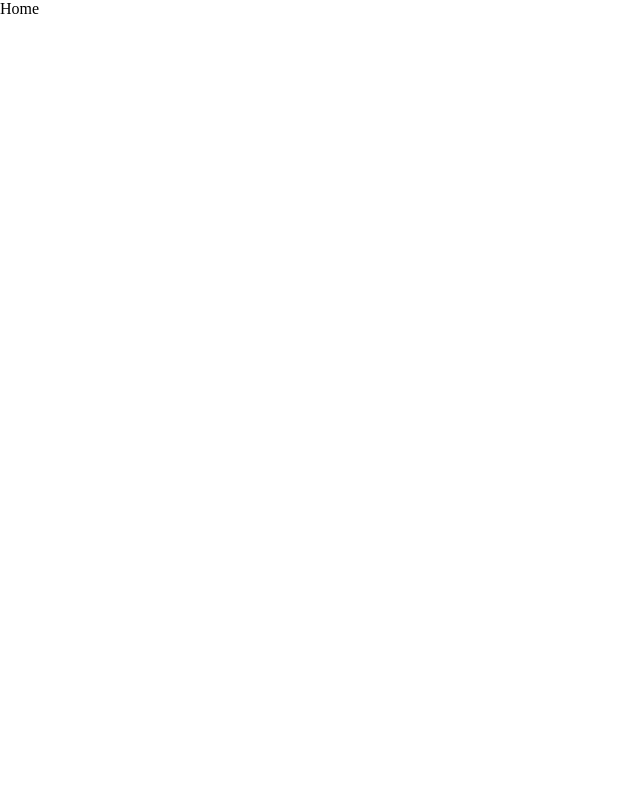
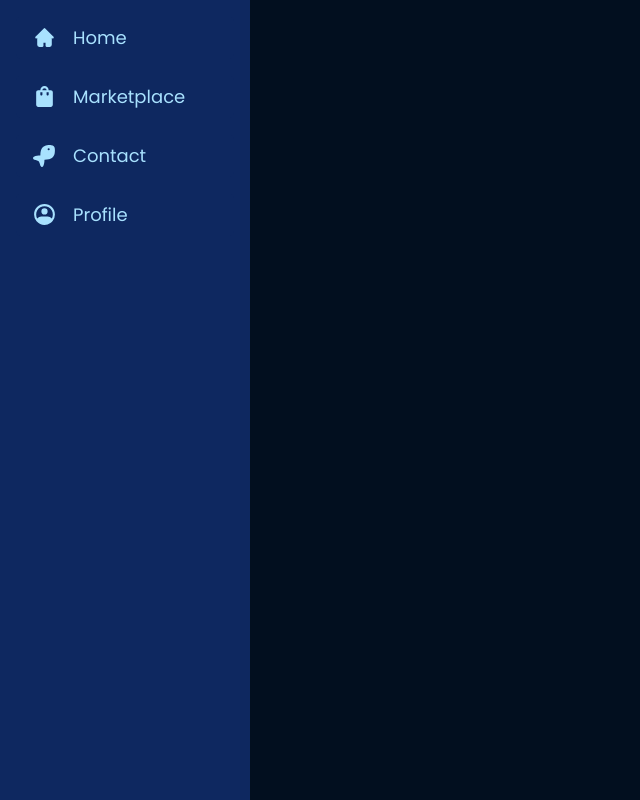
Before and after one commit to swiftee19/Reef-Rascals, a React (Vite) app in the folder src/Reef_Rascals_frontend/: page / in a window 1280 px wide. Shown: the whole page, without its empty margins (0-640 px from the left). Built offline with nearby package versions, Linux system fonts and the light colour scheme.

Commit message:
Added new sidebar and font.scss
Used in homepage (sidebar-nav.tsx)

```diff
--- /dev/null
+++ b/src/Reef_Rascals_frontend/src/components/sidebar-nav.tsx
@@ -0,0 +1,30 @@
+import '../scss/components/sidebar-nav.scss';
+
+export default function SidebarNav() {
+    function toggleSidebar() {
+
+    }
+
+    return (
+        <div className="sidebar-container" onMouseOver={toggleSidebar} onMouseOut={toggleSidebar}>
+            <div className="sidebar-menu">
+                <a href="/">
+                    <svg xmlns="http://www.w3.org/2000/svg" width="1em" height="1em" viewBox="0 0 24 24"><path fill="currentColor" fill-rule="evenodd" d="M11.3 3.3a1 1 0 0 1 1.4 0l6 6l2 2a1 1 0 0 1-1.4 1.4l-.3-.3V19a2 2 0 0 1-2 2h-3a1 1 0 0 1-1-1v-3h-2v3c0 .6-.4 1-1 1H7a2 2 0 0 1-2-2v-6.6l-.3.3a1 1 0 0 1-1.4-1.4l2-2z" clip-rule="evenodd"/></svg>
+                    <p>Home</p>
+                </a>
+                <a href="/marketplace">
+                    <svg xmlns="http://www.w3.org/2000/svg" width="1em" height="1em" viewBox="0 0 24 24"><path fill="currentColor" d="M18 6h-2c0-2.21-1.79-4-4-4S8 3.79 8 6H6c-1.1 0-2 .9-2 2v12c0 1.1.9 2 2 2h12c1.1 0 2-.9 2-2V8c0-1.1-.9-2-2-2m-8 4c0 .55-.45 1-1 1s-1-.45-1-1V8h2zm2-6c1.1 0 2 .9 2 2h-4c0-1.1.9-2 2-2m4 6c0 .55-.45 1-1 1s-1-.45-1-1V8h2z"/></svg>
+                    <p>Marketplace</p>
+                </a>
+                <a href="/aquarium">
+                    <svg xmlns="http://www.w3.org/2000/svg" width="1em" height="1em" viewBox="0 0 24 24"><path fill="currentColor" d="M10.357 4.103c-1.001 1.001-1.58 2.335-1.912 3.673c-.333 1.344-.431 2.747-.43 3.95a.327.327 0 0 1-.322.323c-1.771.007-4.016.22-5.832 1.087c-.682.326-.967.998-.826 1.635c.133.596.615 1.085 1.267 1.244c.795.194 1.717.445 2.519.73c.401.142.76.288 1.052.434c.302.152.487.28.578.372c.091.09.22.275.371.577c.146.292.292.65.434 1.051c.284.801.534 1.723.728 2.517c.159.652.648 1.135 1.245 1.267c.637.142 1.309-.143 1.635-.825c.867-1.813 1.08-4.054 1.09-5.823c0-.174.147-.321.323-.321c1.202 0 2.606-.098 3.95-.431c1.34-.333 2.674-.912 3.676-1.914c1.12-1.12 1.668-2.609 1.917-4.056c.25-1.451.209-2.926.095-4.092a3.771 3.771 0 0 0-3.41-3.41c-1.166-.113-2.64-.154-4.092.095c-1.447.25-2.936.798-4.056 1.917M16 5a1 1 0 1 1 0 2a1 1 0 0 1 0-2"/></svg>
+                    <p>Contact</p>
+                </a>
+                <a href="/profile/1">
+                    <svg xmlns="http://www.w3.org/2000/svg" width="1em" height="1em" viewBox="0 0 24 24"><path fill="currentColor" fill-rule="evenodd" d="M12 4a8 8 0 0 0-6.96 11.947A4.99 4.99 0 0 1 9 14h6a4.99 4.99 0 0 1 3.96 1.947A8 8 0 0 0 12 4m7.943 14.076A9.959 9.959 0 0 0 22 12c0-5.523-4.477-10-10-10S2 6.477 2 12a9.958 9.958 0 0 0 2.057 6.076l-.005.018l.355.413A9.98 9.98 0 0 0 12 22a9.947 9.947 0 0 0 5.675-1.765a10.055 10.055 0 0 0 1.918-1.728l.355-.413zM12 6a3 3 0 1 0 0 6a3 3 0 0 0 0-6" clip-rule="evenodd"/></svg>
+                    <p>Profile</p>
+                </a>
+            </div>
+        </div>
+    )
+}
--- a/src/Reef_Rascals_frontend/src/routes/home-page.tsx
+++ b/src/Reef_Rascals_frontend/src/routes/home-page.tsx
@@ -1,7 +1,11 @@
+import SidebarNav from "../components/sidebar-nav";
+
+
 export default function Home() {
     return (
         <>
-            <div>
+            <div className={"main-container"}>
+                <SidebarNav />
                 Home
             </div>
         </>
--- /dev/null
+++ b/src/Reef_Rascals_frontend/src/scss/components/sidebar-nav.scss
@@ -0,0 +1,42 @@
+@use "../colors";
+@use "../fonts";
+
+.sidebar-container {
+    height: 100%;
+    width: 250px;
+    position: fixed;
+    top: 0;
+    left: 0;
+    background-color: colors.$dark-blue;
+}
+
+.sidebar-menu {
+    display: flex;
+    flex-direction: column;
+    gap: 1rem;
+    padding: 1rem;
+
+    a {
+        text-decoration: none;
+        color: colors.$light-blue;
+        background-color: colors.$dark-blue;
+        padding: 0.5rem 1rem;
+        display: flex;
+        align-items: center;
+        gap: 1rem;
+        border-radius: 5px;
+
+        svg {
+            width: 25px;
+            height: 25px;
+        }
+
+        p {
+            font-family: fonts.$poppins;
+            font-size: 18px;
+        }
+    }:hover {
+        background-color: colors.$dark-blue-fade;
+        color: colors.$light-orange;
+    }
+}
--- /dev/null
+++ b/src/Reef_Rascals_frontend/src/scss/fonts.scss
@@ -0,0 +1,3 @@
+$poppins: 'Poppins', sans-serif;
+
+@import url('https://fonts.googleapis.com/css2?family=Poppins:ital,wght@0,100;0,200;0,300;0,400;0,500;0,600;0,700;0,800;0,900;1,100;1,200;1,300;1,400;1,500;1,600;1,700;1,800;1,900&display=swap')
```
